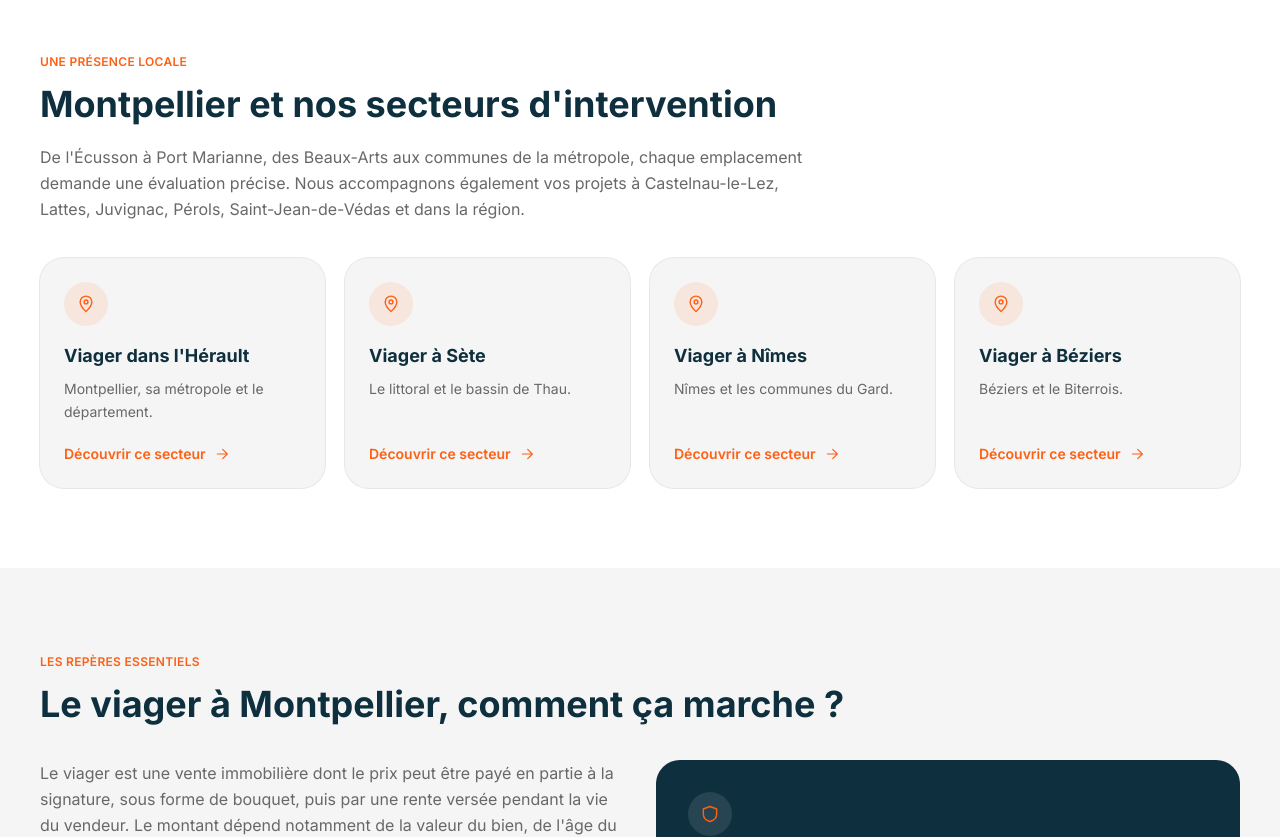
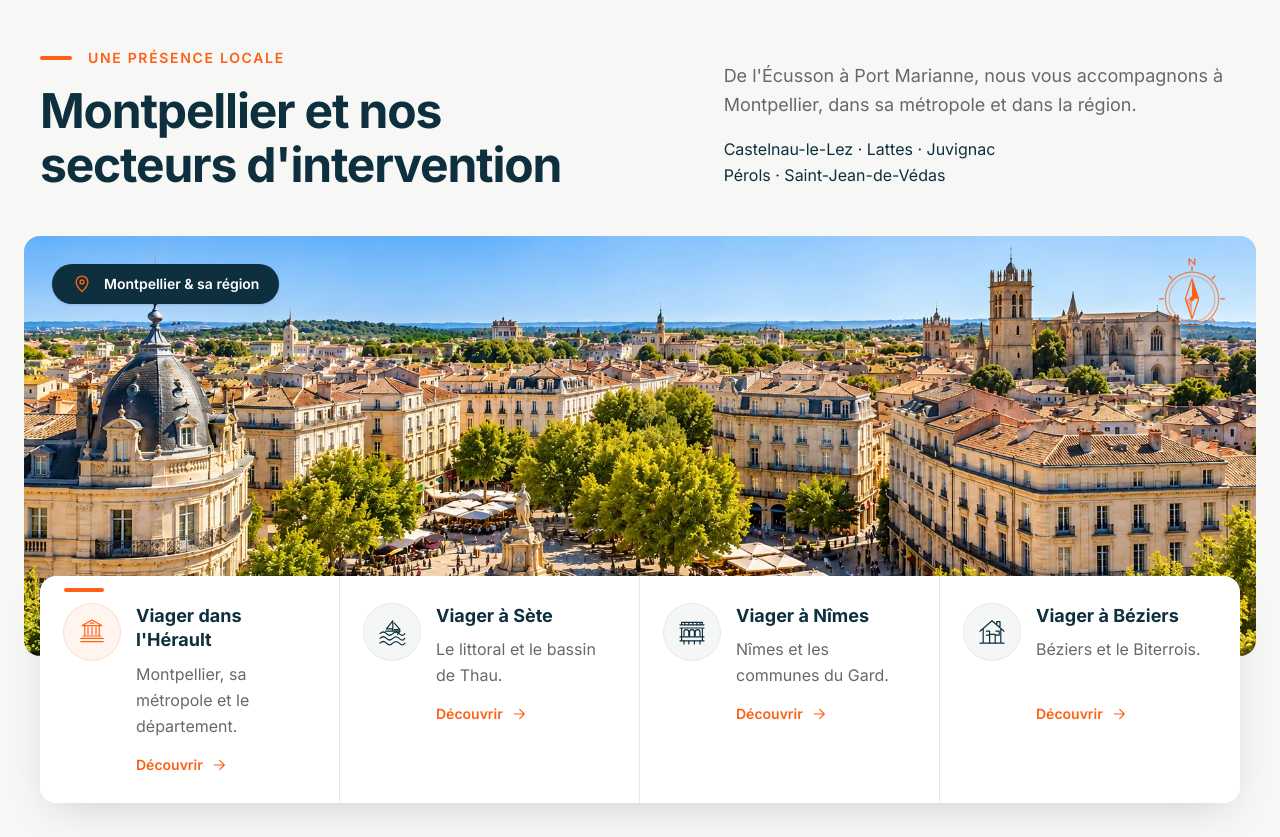
Before and after one commit to GITCL95/viager-Montpellier, a Next.js app: page / in a window 1280 px wide. Shown: the part 4300-5137 px from the top of the page. Built offline with nearby package versions, Linux system fonts and the light colour scheme.

Commit message:
Redesign local sectors with panorama and overlay cards

```diff
--- a/src/components/HomeContent.tsx
+++ b/src/components/HomeContent.tsx
@@ -1,7 +1,9 @@
+import Image from "next/image";
 import Link from "next/link";
 import type { FaqItem } from "@/lib/seo";
 import { Icon } from "./Icon";
 import { FormulaArchitecture, FormulaIllustration } from "./FormulaIllustrations";
+import { SectorCompass, SectorIcon } from "./SectorIcons";
 
 const formulas = [
   {
@@ -163,44 +165,105 @@ export function HomeFormulas() {
 }
 
 export function HomeSectors() {
+  const sectorIcons = ["herault", "sete", "nimes", "beziers"] as const;
+
   return (
-    <section id="secteurs" className="scroll-mt-24 bg-white py-16 lg:py-20">
+    <section
+      id="secteurs"
+      aria-labelledby="sectors-heading"
+      className="scroll-mt-24 bg-[#f7f7f5] py-16 lg:py-20"
+    >
       <div className="mx-auto max-w-7xl px-6 lg:px-10">
-        <span className="text-xs font-semibold uppercase tracking-wide text-primary">
+        <div className="grid gap-6 lg:grid-cols-[1.2fr_1fr] lg:items-end lg:gap-16">
+          <div>
+            <span className="flex items-center gap-4 text-xs font-semibold uppercase tracking-[0.12em] text-primary sm:text-sm">
+              <span aria-hidden="true" className="h-1 w-8 rounded-full bg-primary" />
               Une présence locale
             </span>
-        <h2 className="mt-3 text-3xl font-bold text-secondary sm:text-4xl">
-          Montpellier et nos secteurs d&apos;intervention
+            <h2
+              id="sectors-heading"
+              className="mt-4 max-w-2xl text-3xl font-bold leading-[1.12] tracking-tight text-secondary sm:text-4xl xl:text-5xl"
+            >
+              Montpellier et nos{" "}
+              <br className="hidden sm:block" />
+              secteurs d&apos;intervention
             </h2>
-        <p className="mt-5 max-w-3xl leading-relaxed text-text">
-          De l&apos;Écusson à Port Marianne, des Beaux-Arts aux communes de la
-          métropole, chaque emplacement demande une évaluation précise. Nous
-          accompagnons également vos projets à Castelnau-le-Lez, Lattes,
-          Juvignac, Pérols, Saint-Jean-de-Védas et dans la région.
+          </div>
+          <div className="max-w-xl lg:pb-1">
+            <p className="text-base leading-relaxed text-text sm:text-lg">
+              De l&apos;Écusson à Port Marianne, nous vous accompagnons à
+              Montpellier, dans sa métropole et dans la région.
             </p>
-        <div className="mt-9 grid gap-5 sm:grid-cols-2 lg:grid-cols-4">
-          {sectors.map((sector) => (
+            <p className="mt-4 text-sm leading-relaxed text-secondary sm:text-base">
+              Castelnau-le-Lez · Lattes · Juvignac
+              <br />
+              Pérols · Saint-Jean-de-Védas
+            </p>
+          </div>
+        </div>
+      </div>
+
+      <div className="mx-auto mt-9 max-w-[1536px] px-4 lg:mt-11 lg:px-6">
+        <div className="relative h-[280px] overflow-hidden rounded-2xl bg-secondary/10 sm:h-[360px] lg:h-[420px]">
+          <Image
+            src="/images/montpellier-panorama.webp"
+            alt="Vue illustrative de Montpellier, de son architecture et de sa région"
+            fill
+            loading="lazy"
+            sizes="(min-width: 1536px) 1488px, (min-width: 1024px) calc(100vw - 48px), calc(100vw - 32px)"
+            className="object-cover object-center"
+          />
+          <div className="absolute left-4 top-4 flex items-center gap-2 rounded-full bg-secondary px-4 py-2.5 text-xs font-semibold text-white shadow-sm sm:left-7 sm:top-7 sm:gap-3 sm:px-5 sm:text-sm">
+            <Icon name="mapPin" className="h-5 w-5 shrink-0 text-primary" />
+            Montpellier &amp; sa région
+          </div>
+          <div className="absolute right-3 top-16 sm:right-6 sm:top-5">
+            <SectorCompass />
+          </div>
+        </div>
+      </div>
+
+      <div className="relative mx-auto -mt-14 max-w-[1360px] px-6 sm:-mt-16 lg:-mt-20 lg:px-10">
+        <ul className="grid overflow-hidden rounded-2xl bg-white shadow-[0_12px_40px_-16px_rgba(14,47,62,0.25)] sm:grid-cols-2 lg:grid-cols-4">
+          {sectors.map((sector, index) => (
+            <li
+              key={sector.href}
+              className={`relative min-w-0 first:before:absolute first:before:left-6 first:before:top-3 first:before:h-1 first:before:w-10 first:before:rounded-full first:before:bg-primary ${index < 3 ? "border-b border-border" : ""} ${
+                index % 2 === 0 ? "sm:border-r" : ""
+              } ${index === 2 ? "sm:border-b-0" : ""} lg:border-b-0 ${
+                index < 3 ? "lg:border-r" : ""
+              }`}
+            >
               <Link
-              key={sector.href}
                 href={sector.href}
-              className="group flex flex-col rounded-3xl bg-bg-gray p-6 ring-1 ring-border transition-shadow hover:shadow-lg focus-visible:outline-2 focus-visible:outline-offset-4 focus-visible:outline-secondary"
+                aria-label={`Découvrir ${sector.label}`}
+                className="group flex h-full items-start gap-4 px-5 py-7 transition-colors hover:bg-bg-gray/60 focus-visible:outline-2 focus-visible:-outline-offset-4 focus-visible:outline-secondary motion-reduce:transition-none sm:flex-col sm:gap-4 sm:px-7 lg:px-6 xl:flex-row"
               >
-              <span className="flex h-11 w-11 items-center justify-center rounded-full bg-primary/10 text-primary">
-                <Icon name="mapPin" className="h-5 w-5" />
+                <span
+                  className={`flex h-12 w-12 shrink-0 items-center justify-center rounded-full ring-1 sm:h-14 sm:w-14 ${
+                    index === 0
+                      ? "bg-primary/[0.07] text-primary ring-primary/20"
+                      : "bg-secondary/[0.04] text-secondary ring-secondary/10"
+                  }`}
+                >
+                  <SectorIcon kind={sectorIcons[index]} />
                 </span>
-              <h3 className="mt-4 text-lg font-bold text-secondary">
+                <div className="flex min-w-0 flex-1 flex-col">
+                  <h3 className="text-lg font-bold leading-snug text-secondary">
                     {sector.label}
                   </h3>
-              <p className="mt-2 flex-1 text-sm leading-relaxed text-text">
+                  <p className="mt-2 flex-1 text-sm leading-relaxed text-text sm:min-h-[52px] sm:text-base">
                     {sector.description}
                   </p>
-              <span className="mt-5 inline-flex items-center gap-2 text-sm font-semibold text-primary group-hover:underline">
-                Découvrir ce secteur
+                  <span className="mt-4 inline-flex items-center gap-2 text-sm font-semibold text-primary group-hover:underline">
+                    Découvrir
                     <Icon name="arrowRight" className="h-4 w-4" />
                   </span>
+                </div>
               </Link>
+            </li>
           ))}
-        </div>
+        </ul>
       </div>
     </section>
   );
--- /dev/null
+++ b/src/components/SectorIcons.tsx
@@ -0,0 +1,80 @@
+import type { ReactNode } from "react";
+
+type SectorIconName = "herault" | "sete" | "nimes" | "beziers";
+
+const landmarks: Record<SectorIconName, ReactNode> = {
+  herault: (
+    <>
+      <path d="M6 28h28M9 25h22M11 25V12h18v13M8 12h24L20 5 8 12Z" />
+      <path d="M15 14v9M20 14v9M25 14v9M6 32h28" />
+      <path d="M18 9h4" />
+    </>
+  ),
+  sete: (
+    <>
+      <path d="M5 22c3-3 5-3 8 0s5 3 8 0 5-3 8 0 5 3 7 0M5 28c3-3 5-3 8 0s5 3 8 0 5-3 8 0 5 3 7 0M5 34c3-3 5-3 8 0s5 3 8 0 5-3 8 0 5 3 7 0" />
+      <path d="M21 18V6l-8 10h8M23 9l7 8h-7M12 19h18l-3 4" />
+    </>
+  ),
+  nimes: (
+    <>
+      <path d="M5 11h30M5 15h30M5 26h30M5 31h30M7 11V8h26v3M7 15v16M33 15v16" />
+      <path d="M10 25v-5a3 3 0 0 1 6 0v5M17 25v-5a3 3 0 0 1 6 0v5M24 25v-5a3 3 0 0 1 6 0v5M11 9v2M16 9v2M21 9v2M26 9v2M30 9v2M10 31v4M16 31v4M23 31v4M30 31v4" />
+    </>
+  ),
+  beziers: (
+    <>
+      <path d="m5 19 15-13 15 13M9 16v18h22V16M5 34h30M26 11V7h4v8" />
+      <path d="M17 34V23h7v11M13 19h4v5h-4M25 19h4v5h-4" />
+    </>
+  ),
+};
+
+export function SectorIcon({
+  kind,
+  className = "h-8 w-8",
+}: {
+  kind: SectorIconName;
+  className?: string;
+}) {
+  return (
+    <svg
+      viewBox="0 0 40 40"
+      fill="none"
+      stroke="currentColor"
+      strokeWidth={1.5}
+      strokeLinecap="round"
+      strokeLinejoin="round"
+      className={className}
+      aria-hidden="true"
+      focusable="false"
+    >
+      {landmarks[kind]}
+    </svg>
+  );
+}
+
+export function SectorCompass() {
+  return (
+    <svg
+      viewBox="0 0 84 84"
+      fill="none"
+      stroke="currentColor"
+      strokeWidth={1.25}
+      strokeLinecap="round"
+      strokeLinejoin="round"
+      className="h-14 w-14 text-primary sm:h-20 sm:w-20"
+      aria-hidden="true"
+      focusable="false"
+    >
+      <circle cx="42" cy="45" r="28" opacity={0.7} />
+      <circle cx="42" cy="45" r="24" opacity={0.4} />
+      <path d="M42 15v-4M42 79v-4M12 45H8M76 45h-4M21 24l-3-3M66 69l-3-3M21 66l-3 3M66 21l-3 3" />
+      <path d="M39 9V3l6 6V3" />
+      <path d="m42 24 7 21-7 21-7-21 7-21Z" />
+      <path d="m42 24 7 21h-7V24Z" fill="currentColor" stroke="none" />
+      <path d="M42 66V45h-7l7 21Z" fill="currentColor" stroke="none" opacity={0.45} />
+      <circle cx="42" cy="45" r="2.5" fill="currentColor" stroke="none" />
+    </svg>
+  );
+}
```
Also changed, not shown: public/images/montpellier-panorama.webp (added). Lines whose indentation alone changed are shown as unchanged.
